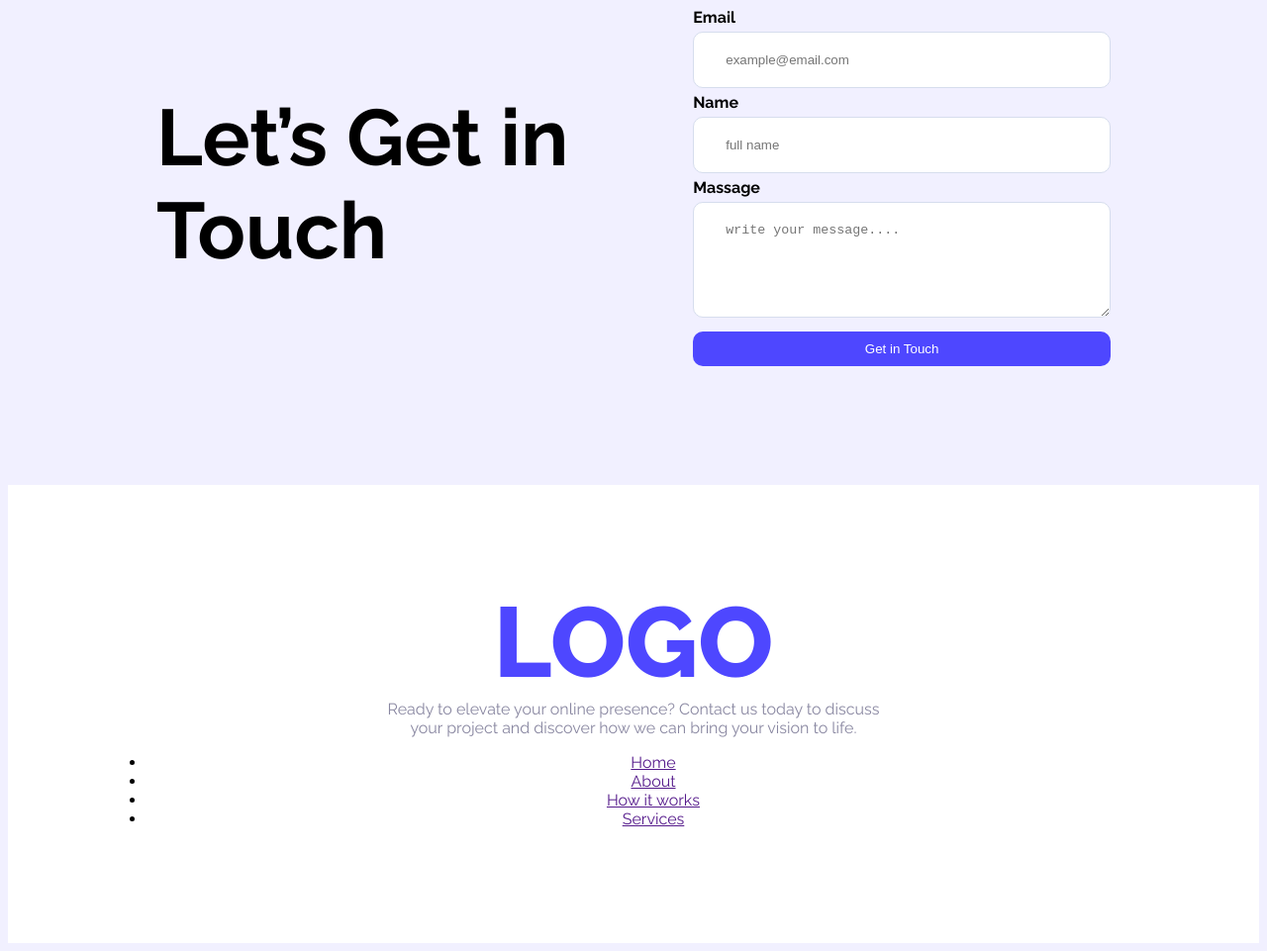
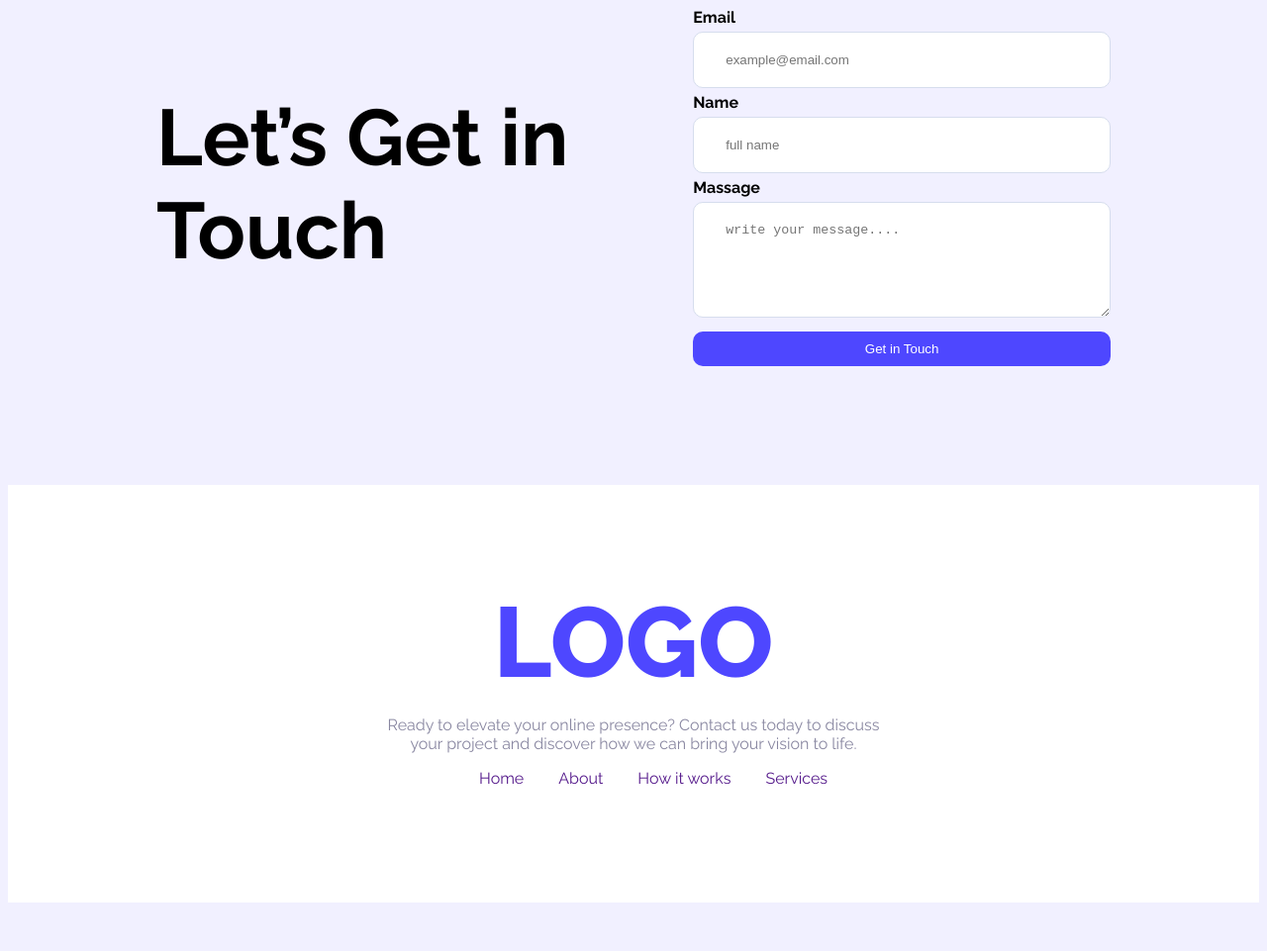
Before and after one commit to Shubha-saha/B12A01-landing-launchpadsv, a plain HTML site: page index.html in a window 1280 px wide. Shown: the part 1642-2603 px from the top of the page at 99% size. After the commit the page ends 2562 px from the top, so only its background shows below. Drawn offline with Linux system fonts and the light colour scheme.

Commit message:
footer section done

```diff
--- a/index.html
+++ b/index.html
@@ -69,6 +69,7 @@
 
   </main>
   <footer class="footer-area">
+    <div class="footer-text">
       <h1 class="text-blue footer-logo">LOGO</h1>
       <p class="footer-subtitle">Ready to elevate your online presence? Contact us today to discuss your project and discover how we can bring your vision to life.</p>
       <div class="list-Item">
@@ -79,6 +80,7 @@
           <li><a href="">Services</a></li>
         </ul>
       </div>
+    </div>
   </footer>
 
 </body>
--- a/style.css
+++ b/style.css
@@ -140,8 +140,23 @@ header{
 .footer-area{
   background: #ffffff;
   margin-top: 120px;
+  padding: 100px;
+}
+.footer-text{
+  width: 530px;
   text-align: center;
-  padding: 100px;
+  margin: 0 auto;
+}
+.list-Item ul{
+  display: flex;
+  justify-content: center;
+  gap: 35px;
+}
+.list-Item ul li{
+  list-style: none;
+}
+.list-Item li a{
+  text-decoration: none;
 }
 .footer-logo{
   font-size: 100px;
@@ -149,6 +164,4 @@ header{
 }
 .footer-subtitle{
   color: #8987A1;
-  width: 50%;
-  margin: 0 auto;
 }
```
Lines whose indentation alone changed are shown as unchanged.
